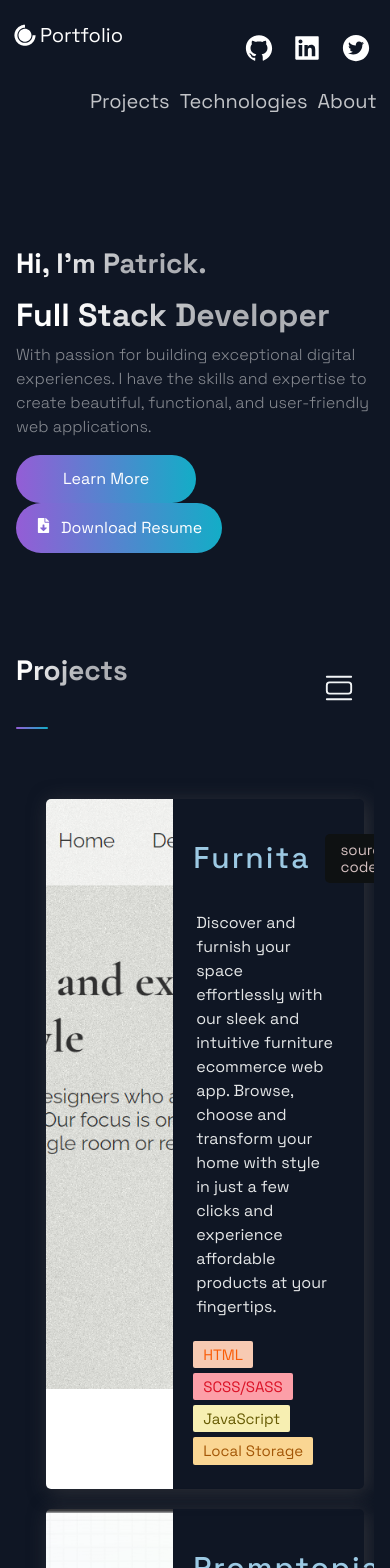
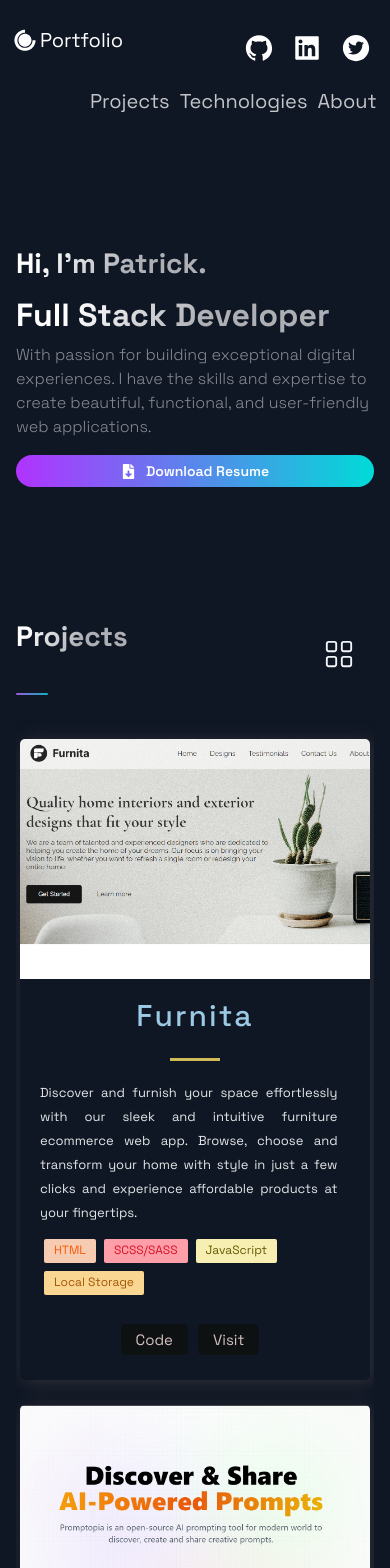
Before and after one commit to OkukuItoro/Portfolio-site-v1, a Next.js app: page / in a window 390 px wide. Shown: the top 1568 px of the page. Built offline with nearby package versions, Linux system fonts and the light colour scheme.

Commit message:
web responsive updates

```diff
--- a/src/components/Footer/Footer.jsx
+++ b/src/components/Footer/Footer.jsx
@@ -1,5 +1,9 @@
 import React from "react";
-import { AiFillGithub, AiFillInstagram, AiFillLinkedin } from "react-icons/ai";
+import {
+  AiFillGithub,
+  AiFillTwitterCircle,
+  AiFillLinkedin,
+} from "react-icons/ai";
 
 import { SocialIcons } from "../Header/HeaderStyles";
 import {
@@ -34,20 +38,19 @@ const Footer = () => {
         <CompanyContainer>
           <Slogan>
             Building software projects that harmonize functionality, design, and
-            innovation, with the sole purpose of delivering exceptional
-            results."
+            innovation, with the sole purpose of delivering exceptional results.
           </Slogan>
         </CompanyContainer>
         <SocialContainer>
           <SocialIcons href="https://github.com/OkukuItoro">
             <AiFillGithub size="3rem" />
           </SocialIcons>
-          <SocialIcons href="https://linkedin.com">
+          <SocialIcons href="https://linkedin.com/in/patrick-okuku">
             <AiFillLinkedin size="3rem" />
           </SocialIcons>
-          {/* <SocialIcons href="https://twitter">
-          <AiFillTwitter size="3rem" />
-        </SocialIcons> */}
+          <SocialIcons href="https://twitter.com/OkukuItoro">
+            <AiFillTwitterCircle size="3rem" />
+          </SocialIcons>
         </SocialContainer>
       </SocialIconsContainer>
     </FooterWrapper>
--- a/src/components/Footer/FooterStyles.js
+++ b/src/components/Footer/FooterStyles.js
@@ -1,4 +1,4 @@
-import styled from "styled-components"
+import styled from "styled-components";
 
 export const FooterWrapper = styled.section`
   width: calc(100vw - 96px);
@@ -7,19 +7,18 @@ export const FooterWrapper = styled.section`
   margin: 1rem auto;
   box-sizing: content-box;
 
-
-  @media ${props => props.theme.breakpoints.sm} {
+  @media ${(props) => props.theme.breakpoints.sm} {
     padding: 0 16px 48px;
     width: calc(100vw - 32px);
   }
-`
+`;
 
 export const LinkItem = styled.a`
   font-size: 18px;
   line-height: 30px;
   color: rgba(255, 255, 255, 0.75);
   margin-bottom: 16px;
-	transition: .3s ease;
+  transition: 0.3s ease;
   position: relative;
   left: 0;
 
@@ -28,58 +27,56 @@ export const LinkItem = styled.a`
     left: 6px;
   }
 
-	@media ${props => props.theme.breakpoints.md} {
+  @media ${(props) => props.theme.breakpoints.md} {
     font-size: 16px;
     line-height: 28px;
     display: flex;
   }
 
-	@media ${props => props.theme.breakpoints.sm} {
+  @media ${(props) => props.theme.breakpoints.sm} {
     font-size: 8px;
     line-height: 14px;
     margin-bottom: 8px;
     display: flex;
     align-items: center;
   }
-`
+`;
 
 export const SocialIconsContainer = styled.div`
   max-width: 1040px;
   display: flex;
   justify-content: space-between;
 
-@media ${props => props.theme.breakpoints.md}{
+  @media ${(props) => props.theme.breakpoints.md} {
     display: flex;
     justify-content: space-between;
   }
 
-@media ${props => props.theme.breakpoints.sm}{
+  @media ${(props) => props.theme.breakpoints.sm} {
     display: flex;
     width: 100%;
     flex-direction: column;
   }
-`
+`;
 
 export const CompanyContainer = styled.div`
   display: flex;
-	align-items:baseline;
+  align-items: baseline;
   flex-wrap: wrap;
   margin-right: auto;
 
-
-	@media ${props => props.theme.breakpoints.md}{
+  @media ${(props) => props.theme.breakpoints.md} {
     flex-direction: column;
     align-items: baseline;
   }
 
-	@media ${props => props.theme.breakpoints.sm}{
+  @media ${(props) => props.theme.breakpoints.sm} {
     display: flex;
     flex-direction: column;
     margin: 0 0 32px;
     align-items: center;
   }
-`
-
+`;
 
 export const Slogan = styled.p`
   color: rgba(255, 255, 255, 0.5);
@@ -90,29 +87,28 @@ export const Slogan = styled.p`
   line-height: 30px;
   padding: 1rem;
 
-	@media ${props => props.theme.breakpoints.md}{
+  @media ${(props) => props.theme.breakpoints.md} {
     font-size: 16px;
     line-height: 28px;
   }
 
-	@media ${props => props.theme.breakpoints.sm}{
+  @media ${(props) => props.theme.breakpoints.sm} {
     line-height: 22px;
     font-size: 14px;
-		min-width: 100px;
+    max-width: 355px;
   }
-`
+`;
 
 export const SocialContainer = styled.div`
   display: flex;
   align-items: center;
 
-	@media ${props => props.theme.breakpoints.md}{
+  @media ${(props) => props.theme.breakpoints.md} {
     justify-content: center;
     padding-right: 16px;
     flex-wrap: wrap;
   }
-`
-
+`;
 
 export const LinkList = styled.ul`
   border-top: 1px solid rgba(255, 255, 255, 0.1);
@@ -121,28 +117,28 @@ export const LinkList = styled.ul`
   gap: 40px;
   padding: 40px 0 28px;
 
-	@media ${props => props.theme.breakpoints.lg} {
+  @media ${(props) => props.theme.breakpoints.lg} {
     padding: 32px 0 16px;
   }
 
-	@media ${props => props.theme.breakpoints.md} {
+  @media ${(props) => props.theme.breakpoints.md} {
     width: 100%;
     padding: 32px 0 16px;
     gap: 16px;
   }
-	@media ${props => props.theme.breakpoints.sm} {
+  @media ${(props) => props.theme.breakpoints.sm} {
     width: 100%;
     padding: 32px 4px 16px;
     gap: 5px;
   }
-`
+`;
 
 export const LinkColumn = styled.div`
   display: flex;
   flex-direction: column;
   max-width: 220px;
   width: 100%;
-`
+`;
 export const LinkTitle = styled.h4`
   font-style: normal;
   font-weight: 600;
@@ -152,9 +148,9 @@ export const LinkTitle = styled.h4`
   color: rgba(255, 255, 255, 0.4);
   margin-bottom: 16px;
 
-	@media ${props => props.theme.breakpoints.sm} {
+  @media ${(props) => props.theme.breakpoints.sm} {
     font-size: 10px;
     line-height: 12px;
     margin-bottom: 8px;
   }
-`
+`;
--- a/src/components/Header/Header.js
+++ b/src/components/Header/Header.js
@@ -21,7 +21,7 @@ import {
 const Header = () => (
   <Container>
     <Div1>
-      <Link href="/">
+      <Link legacyBehavior href="/">
         <a
           style={{
             display: "flex",
@@ -36,17 +36,17 @@ const Header = () => (
     </Div1>
     <Div2>
       <li>
-        <Link href="#projects">
+        <Link legacyBehavior href="#projects">
           <NavLink>Projects</NavLink>
         </Link>
       </li>
       <li>
-        <Link href="#tech">
+        <Link legacyBehavior href="#tech">
           <NavLink>Technologies</NavLink>
         </Link>
       </li>
       <li>
-        <Link href="#about">
+        <Link legacyBehavior href="#about">
           <NavLink>About</NavLink>
         </Link>
       </li>
@@ -55,10 +55,10 @@ const Header = () => (
       <SocialIcons href="https://github.com/OkukuItoro">
         <AiFillGithub size="3rem" />
       </SocialIcons>
-      <SocialIcons href="https://linkedin.com">
+      <SocialIcons href="https://linkedin.com/in/patrick-okuku">
         <AiFillLinkedin size="3rem" />
       </SocialIcons>
-      <SocialIcons href="https://twitter">
+      <SocialIcons href="https://twitter.com/OkukuItoro">
         <AiFillTwitterCircle size="3rem" />
       </SocialIcons>
     </Div3>
--- a/src/components/Hero/Hero.jsx
+++ b/src/components/Hero/Hero.jsx
@@ -6,7 +6,8 @@ import {
   SectionText,
   SectionTitle,
 } from "../../styles/GlobalComponents";
-import { LeftSection, HeroTextName, HeroButton } from "./HeroStyles";
+import { LeftSection, HeroTextName } from "./HeroStyles";
+import { ButtonBack } from "../../styles/GlobalComponents";
 
 const Hero = (props) => {
   const handleDownload = () => {
@@ -34,24 +35,10 @@ const Hero = (props) => {
           skills and expertise to create beautiful, functional, and
           user-friendly web applications.
         </SectionText>
-        <div
-          style={{
-            dislay: "flex",
-            alignItems: "center",
-            justifyContent: "center",
-          }}
-        >
-          <HeroButton
-            style={{ width: "18rem" }}
-            onClick={() => (window.location = "#projects")}
-          >
-            Learn More
-          </HeroButton>
-          <HeroButton onClick={handleDownload}>
-            <FaFileDownload size={15} style={{ marginRight: "1rem" }} />
-            Download Resume
-          </HeroButton>
-        </div>
+        <ButtonBack onClick={handleDownload}>
+          <FaFileDownload size={15} style={{ marginRight: "1rem" }} />
+          Download Resume
+        </ButtonBack>
       </LeftSection>
     </Section>
   );
--- a/src/components/Hero/HeroStyles.js
+++ b/src/components/Hero/HeroStyles.js
@@ -51,13 +51,3 @@ export const HeroTextName = styled.h2`
     max-width: 100%;
   }
 `;
-
-export const HeroButton = styled.button`
-  background: linear-gradient(270deg, #13adc7 0%, #945dd6 100%);
-  border-radius: 40px;
-  color: white;
-  border: none;
-  padding: 1.5rem 2rem;
-  margin-right: 2rem;
-  cursor: pointer;
-`;
--- a/src/components/Projects/Projects.jsx
+++ b/src/components/Projects/Projects.jsx
@@ -1,4 +1,4 @@
-import React, { useState } from "react";
+import React, { useState, useEffect } from "react";
 
 import { BsViewList, BsGrid } from "react-icons/bs";
 import {
@@ -31,7 +31,20 @@ import {
 import { projects } from "../../constants/constants";
 
 const Projects = () => {
-  const [view, setView] = useState("list");
+  const [view, setView] = useState("grid");
+  const [viewportWidth, setViewportWidth] = useState(window.innerWidth);
+
+  useEffect(() => {
+    function handleResize() {
+      setViewportWidth(window.innerWidth);
+    }
+
+    window.addEventListener("resize", handleResize);
+
+    return () => {
+      window.removeEventListener("resize", handleResize);
+    };
+  }, []);
 
   return (
     <Section nopadding id="projects">
@@ -48,7 +61,8 @@ const Projects = () => {
             padding: "6rem 2rem 2rem 2rem",
           }}
         >
-          {view === "list" ? (
+          {viewportWidth > 990 ? (
+            view === "list" ? (
               <BsViewList
                 onClick={() => setView("grid")}
                 size={30}
@@ -60,6 +74,9 @@ const Projects = () => {
                 size={30}
                 style={{ cursor: "pointer" }}
               />
+            )
+          ) : (
+            <BsGrid size={30} />
           )}
         </div>
       </div>
@@ -93,7 +110,7 @@ const Projects = () => {
                   </div>
                   <LinkBox>
                     <ExternalLinks href={visit}>Code</ExternalLinks>
-                    <ExternalLinks href={source}>Source</ExternalLinks>
+                    <ExternalLinks href={source}>Visit</ExternalLinks>
                   </LinkBox>
                 </BlogCard>
               ) : (
--- a/src/components/Projects/ProjectsStyles.js
+++ b/src/components/Projects/ProjectsStyles.js
@@ -24,7 +24,7 @@ export const FlexContainer = styled.section`
   @media ${(props) => props.theme.breakpoints.sm} {
     display: flex;
     flex-direction: column;
-    padding: 2rem;
+    padding: 0.4rem;
     padding-bottom: 0;
   }
 `;
@@ -35,8 +35,13 @@ export const BlogCard = styled.div`
   width: 45%;
   margin: 1rem;
 
+  @media ${(props) => props.theme.breakpoints.md} {
+    width: 47%;
+  }
+
   @media ${(props) => props.theme.breakpoints.sm} {
     width: 100%;
+    margin: 0 0 2.5rem 0;
   }
 `;
 export const BlogCardFull = styled.div`
@@ -99,11 +104,20 @@ export const CardInfo = styled.p`
   width: 100%;
   padding: 0 50px;
   color: #e4e6e7;
-  font-style: 2rem;
+  /* font-size: 2rem; */
   line-height: 24px;
   text-align: start;
+
+  @media ${(props) => props.theme.breakpoints.md} {
+    padding: 0 20px;
+  }
+
   @media ${(props) => props.theme.breakpoints.sm} {
-    padding: 0.3rem;
+    padding: 0;
+    text-align: justify;
+    margin-left: 2rem;
+    font-size: 1.3rem;
+    width: 85%;
   }
 `;
 export const ListCardInfo = styled.p`
@@ -164,6 +178,11 @@ export const Tag = styled.li`
   border-radius: 2px;
   font-size: 1.5rem;
   margin: 1rem 1rem 0 1rem;
+
+  @media ${(props) => props.theme.breakpoints.md} {
+    margin: 0.4rem;
+    font-size: 1.2rem;
+  }
 `;
 export const LsTag = styled.li`
   padding: 0.5rem 1rem;
--- a/src/components/Technologies/Technologies.jsx
+++ b/src/components/Technologies/Technologies.jsx
@@ -13,10 +13,6 @@ import {
   ListParagraph,
   ListTitle,
   StackContainer,
-  StackItem,
-  StackText,
-  ExpLevelContainer,
-  ExpLevel,
 } from "./TechnologiesStyles";
 
 import {
--- a/src/components/Technologies/TechnologiesStyles.js
+++ b/src/components/Technologies/TechnologiesStyles.js
@@ -112,8 +112,9 @@ export const ListItem = styled.li`
 
   @media ${(props) => props.theme.breakpoints.sm} {
     margin-bottom: 14px;
-    max-width: 320px;
-    flex-direction: row;
+    /* max-width: 320px; */
+    max-width: 100%;
+    align-items: center;
   }
 `;
 
--- a/src/components/TimeLine/TimeLine.jsx
+++ b/src/components/TimeLine/TimeLine.jsx
@@ -1,4 +1,4 @@
-import React from "react";
+import React, { useState, useEffect } from "react";
 
 import {
   Img,
@@ -15,6 +15,20 @@ import {
 // import { TimeLineData } from "../../constants/constants";
 
 const Timeline = () => {
+  const [viewportWidth, setViewportWidth] = useState(window.innerWidth);
+
+  useEffect(() => {
+    function handleResize() {
+      setViewportWidth(window.innerWidth);
+    }
+
+    window.addEventListener("resize", handleResize);
+
+    return () => {
+      window.removeEventListener("resize", handleResize);
+    };
+  }, []);
+
   return (
     <Section id="about">
       <SectionTitle>About Me</SectionTitle>
@@ -23,23 +37,35 @@ const Timeline = () => {
         <Img src="images/profile-1.jpg" />
         <AboutTextBox>
           <AboutTextHeader>I'm Passionated about what I do.</AboutTextHeader>
-          <SectionDivider style={{ marginBottom: "3rem" }} />
-          <AboutText>
-            I am a diligent and ambitious individual with a passion for learning
-            and exploring new technologies. With over two years of experience in
-            web development, I bring a strong foundation in creating innovative
-            digital solutions. As a collaborator at heart, I thrive in team
-            environments, valuing open communication and the power of collective
-            ideas. Constantly pushing my limits, I strive to deliver
-            high-quality work and contribute to the ever-evolving world of
-            technology. My insatiable curiosity drives me to stay up-to-date
-            with the latest industry trends and advancements, ensuring that I am
-            at the forefront of cutting-edge technology. With a curious mind,
-            relentless drive, and an unwavering commitment to excellence, I am
-            poised to make a worthwhile impact in the digital realm, turning
-            ideas into reality and shaping the future of technology-driven
-            experiences.
-          </AboutText>
+
+          {viewportWidth > 500 ? (
+            <AboutText>
+              I am a diligent and ambitious individual with a passion for
+              learning and exploring new technologies. With over three years of
+              experience in web development, I bring a strong foundation in
+              creating innovative digital solutions. As a collaborator at heart,
+              I thrive in team environments, valuing open communication and the
+              power of collective ideas. Constantly pushing my limits, I strive
+              to deliver high-quality work and contribute to the ever-evolving
+              world of technology. My insatiable curiosity drives me to stay
+              up-to-date with the latest industry trends and advancements,
+              ensuring that I am at the forefront of cutting-edge technology.
+              With a curious mind, relentless drive, and an unwavering
+              commitment to excellence, I am poised to make a worthwhile impact
+              in the digital realm, turning ideas into reality and shaping the
+              future of technology-driven experiences.
+            </AboutText>
+          ) : (
+            <AboutText>
+              I am a diligent and ambitious individual with a passion for
+              learning and exploring new technologies. With over three years of
+              experience in web development, I bring a strong foundation in
+              creating innovative digital solutions. My insatiable curiosity
+              drives me to stay up-to-date with the latest industry trends and
+              advancements, ensuring that I am at the forefront of cutting-edge
+              technology.
+            </AboutText>
+          )}
         </AboutTextBox>
       </SectionBody>
     </Section>
--- a/src/components/TimeLine/TimeLineStyles.js
+++ b/src/components/TimeLine/TimeLineStyles.js
@@ -3,6 +3,10 @@ import styled from "styled-components";
 export const Img = styled.img`
   width: 35%;
   border-radius: 5px;
+
+  @media ${(props) => props.theme.breakpoints.md} {
+    display: none;
+  }
 `;
 
 export const SectionBody = styled.div`
@@ -15,12 +19,22 @@ export const SectionBody = styled.div`
 export const AboutTextBox = styled.h3`
   margin-left: 1.5rem;
   width: 50%;
+
+  @media ${(props) => props.theme.breakpoints.md} {
+    width: 100%;
+    margin: 0;
+  }
 `;
 
 export const AboutTextHeader = styled.h3`
   font-weight: 200;
   text-transform: uppercase;
-  margin-bottom: 1rem;
+  margin-bottom: 3rem;
+
+  @media ${(props) => props.theme.breakpoints.md} {
+    font-size: 1.5rem;
+    text-align: center;
+  }
 `;
 
 export const AboutText = styled.p`
@@ -29,4 +43,8 @@ export const AboutText = styled.p`
   color: gray;
   font-weight: 400;
   line-height: 3rem;
+
+  @media ${(props) => props.theme.breakpoints.md} {
+    font-size: 1.7rem;
+  }
 `;
--- a/src/styles/GlobalComponents/index.js
+++ b/src/styles/GlobalComponents/index.js
@@ -172,7 +172,7 @@ export const SecondaryBtn = styled.button`
 `;
 
 export const ButtonBack = styled.div`
-  width: ${({ alt }) => (alt ? "150px" : "262px")};
+  width: ${({ alt }) => (alt ? "190px" : "292px")};
   height: ${({ alt }) => (alt ? "52px" : "64px")};
   border-radius: 50px;
   font-size: ${({ alt }) => (alt ? "20px" : "24px")};
```
Also changed, not shown: 1 other file (tests, documents, lock files or other folders). Lines whose indentation alone changed are shown as unchanged.
